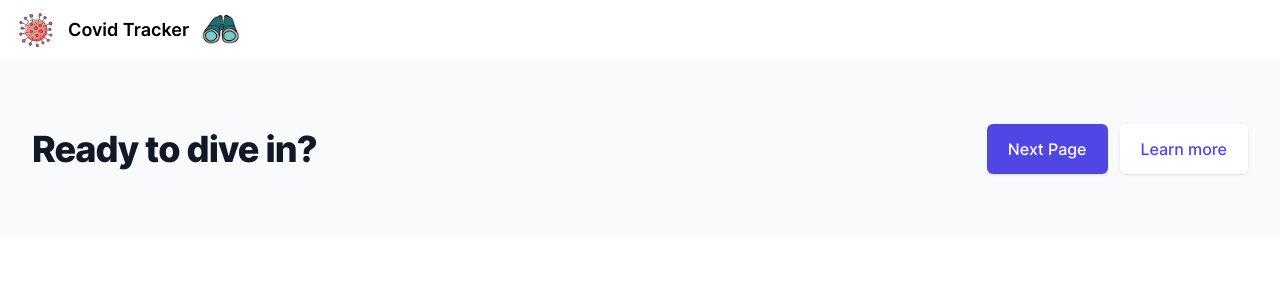
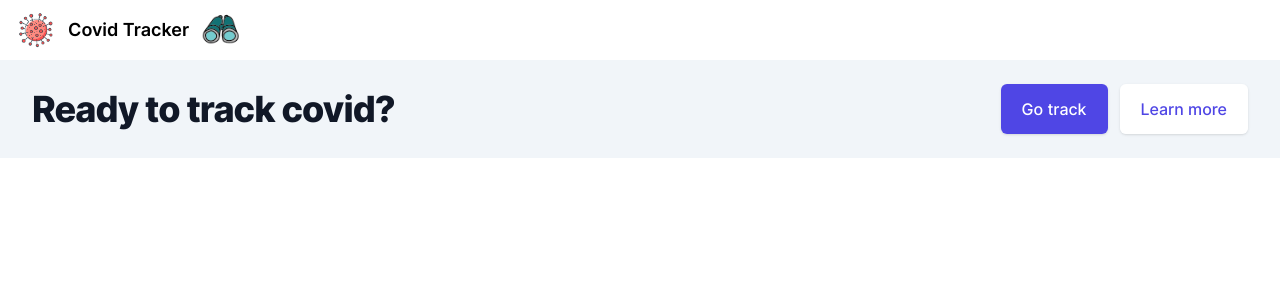
Before and after one commit to msperl00/Covid19-Tracker, a Vue app: page / in a window 1280 px wide. Shown: the top 300 px of the page. Built offline with nearby package versions, Linux system fonts and the light colour scheme.

Commit message:
fix second nav bar + GlobalDetails

```diff
--- a/src/components/ButtonRepo.vue
+++ b/src/components/ButtonRepo.vue
@@ -2,7 +2,7 @@
   <div class="ml-3 inline-flex rounded-md shadow">
     <a
       target="_blank"
-      href="https://github.com/web2033/vite-vue3-tailwind-starter"
+      href="https://github.com/msperl00/Covid19-Tracker"
       class="inline-flex items-center justify-center rounded-md border border-transparent bg-white px-5 py-3 text-base font-medium leading-6 text-indigo-600 transition duration-150 ease-in-out hover:text-indigo-500 focus:outline-none"
       >Learn more</a
     >
--- a/src/components/Navbar.vue
+++ b/src/components/Navbar.vue
@@ -1,5 +1,5 @@
 <template>
-    <nav class="bg-white border-gray-200 px-2 sm:px-4 py-2.5 rounded dark:bg-gray-800">
+    <nav class="bg-white border-gray-200 px-2 sm:px-4 py-2.5 dark:bg-gray-800">
         <div class="container flex flex-wrap justify-between items-center mx-auto">
             <a href="#" class="flex">
                 <router-link to="/">
--- a/src/route/routes.js
+++ b/src/route/routes.js
@@ -1,6 +1,7 @@
 import Home from '../views/Home.vue'
 import About from '../views/About.vue'
 import NotFound from '../views/NotFound.vue'
+import GlobalDetails from '../views/GlobalDetails.vue'
 
 /** @type {import('vue-router').RouterOptions['routes']} */
 export const routes = [
@@ -9,10 +10,16 @@ export const routes = [
     path: '/about',
     meta: { title: 'About' },
     component: About,
-    // example of route level code-splitting
-    // this generates a separate chunk (About.[hash].js) for this route
-    // which is lazy-loaded when the route is visited.
-    // component: () => import('./views/About.vue')
+  },
+  {
+    path: '/about',
+    meta: { title: 'About' },
+    component: About,
+  },
+  {
+    path: '/trackerDetails',
+    meta: { title: 'Global Details' },
+    component: GlobalDetails,
   },
   { path: '/:path(.*)', component: NotFound },
 ]
--- a/src/views/About.vue
+++ b/src/views/About.vue
@@ -3,9 +3,9 @@ import ButtonRepo from '@/components/ButtonRepo.vue'
 </script>
 
 <template>
-  <div class="bg-gray-50">
+  <div>
     <div
-      class="mx-auto max-w-screen-xl px-4 py-12 sm:px-6 lg:flex lg:items-center lg:justify-between lg:py-16 lg:px-8"
+      class=" bg-slate-100 mx-auto max-w-screen-xl px-4 py-12 sm:px-6 lg:flex lg:items-center lg:justify-between lg:py-6 lg:px-8"
     >
       <h2
         class="text-3xl font-extrabold leading-9 tracking-tight text-gray-900 sm:text-4xl sm:leading-10"
--- /dev/null
+++ b/src/views/GlobalDetails.vue
@@ -0,0 +1,39 @@
+<template>
+
+  <div class="">
+    <div
+      class="mx-auto max-w-screen-xl  sm:px-4 lg:flex lg:justify-between md:flex md:justify-between lg:py-6 lg:px-8 md:py-6 md:px-8"
+    >
+      <h2
+        class="text-3xl font-extrabold  leading-9 tracking-tight text-gray-900 sm:text-4xl sm:leading-10"
+      >
+        Global Tracker
+        <br />
+      </h2>
+      <div class="hidden w-full md:block md:w-auto">
+        <div class="inline-flex rounded-md shadow md:flex-row md:space-x-8 md:mt-0 md:text-sm md:font-medium">
+          <router-link
+            to="/"
+            class="inline-flex items-center justify-center rounded-md border border-transparent bg-indigo-600 px-5 py-3 text-base font-medium leading-6 text-white transition duration-150 ease-in-out hover:bg-indigo-500 focus:outline-none"
+            >Go back</router-link
+          >
+        </div>
+        <ButtonRepo />
+      </div>
+    </div>
+  </div>
+</template>
+
+<script>
+export default {
+    name: 'GlobalDetails',
+    setup(){
+
+    }
+
+}
+</script>
+
+<style>
+
+</style>
--- a/src/views/Home.vue
+++ b/src/views/Home.vue
@@ -1,26 +1,23 @@
 <script setup>
 import ButtonRepo from '@/components/ButtonRepo.vue'
-
-
 </script>
-
 <template>
-  <div class="bg-gray-50">
+  <div class="bg-slate-100">
     <div
-      class="mx-auto max-w-screen-xl px-4 py-12 sm:px-6 lg:flex lg:items-center lg:justify-between lg:py-16 lg:px-8"
+      class="mx-auto max-w-screen-xl px-4 py-12 sm:px-6 lg:flex lg:items-center lg:justify-between lg:py-6 lg:px-8 md:flex md:items-center md:justify-between md:py-6 md:px-8"
     >
       <h2
-        class="text-3xl font-extrabold leading-9 tracking-tight text-gray-900 sm:text-4xl sm:leading-10"
+        class="text-3xl font-extrabold md:text-center leading-9 tracking-tight text-gray-900 sm:text-4xl sm:leading-10"
       >
-        Ready to dive in?
+        Ready to track covid?
         <br />
       </h2>
       <div class="mt-8 flex lg:mt-0 lg:flex-shrink-0">
         <div class="inline-flex rounded-md shadow">
           <router-link
-            to="/about"
+            to="/trackerDetails"
             class="inline-flex items-center justify-center rounded-md border border-transparent bg-indigo-600 px-5 py-3 text-base font-medium leading-6 text-white transition duration-150 ease-in-out hover:bg-indigo-500 focus:outline-none"
-            >Next Page</router-link
+            >Go track</router-link
           >
         </div>
         <ButtonRepo />
```
